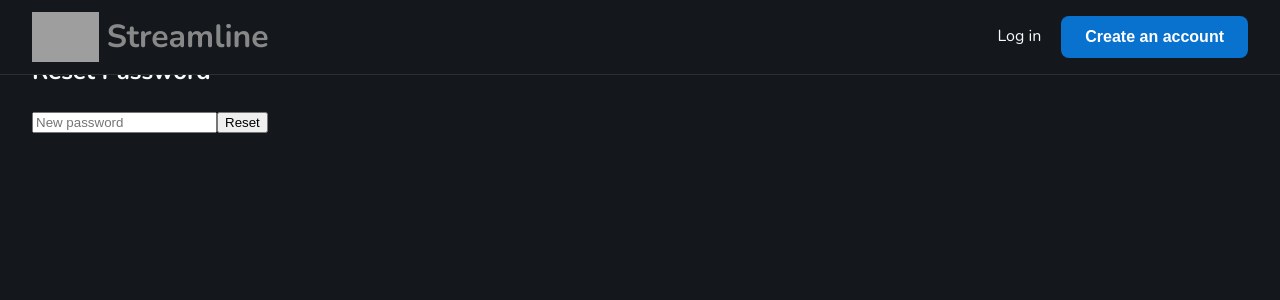
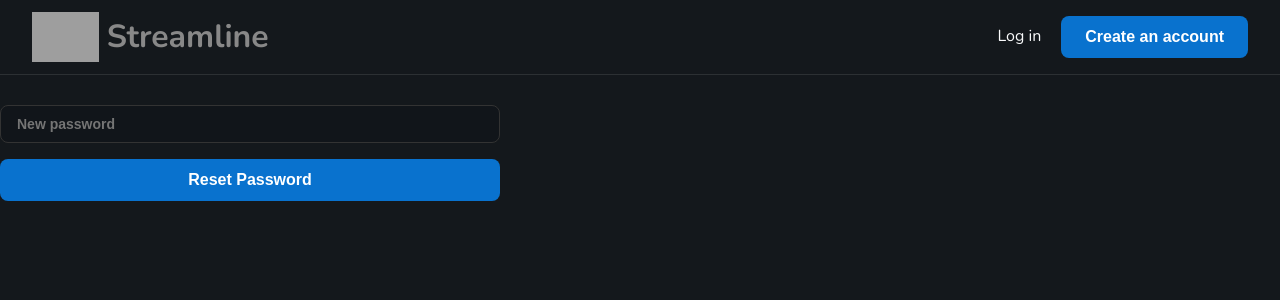
Before and after one commit to shrike012/Streamline, a React (Vite) app in the folder frontend/: page /reset-password in a window 1280 px wide. Shown: the top 300 px of the page. Built offline with nearby package versions, Linux system fonts and the light colour scheme; no server answers; grey boxes are pictures that could not be loaded.

Commit message:
add reset password

```diff
--- a/frontend/src/pages/NicheExplorer.jsx
+++ b/frontend/src/pages/NicheExplorer.jsx
@@ -98,7 +98,7 @@ function NicheExplorer() {
       <Helmet>
         <title>Niche Explorer</title>
       </Helmet>
-      <h1 className="page-title">Niche Explorer</h1>
+      <h1>Niche Explorer</h1>
       <form onSubmit={handleSearch}>
         <div className="input-group-row">
           <input
--- a/frontend/src/pages/ResetPassword.jsx
+++ b/frontend/src/pages/ResetPassword.jsx
@@ -1,40 +1,82 @@
-import React, { useState } from "react";
+import { useState } from "react";
 import { useSearchParams } from "react-router-dom";
+import { Helmet } from "react-helmet-async";
 import { resetPassword } from "../api/apiRoutes";
 
 export default function ResetPassword() {
   const [params] = useSearchParams();
   const token = params.get("token");
+
   const [password, setPassword] = useState("");
   const [message, setMessage] = useState("");
+  const [error, setError] = useState("");
 
   const handleSubmit = async (e) => {
     e.preventDefault();
+    if (password.length < 8) {
+      setError("Password must be at least 8 characters.");
+      return;
+    }
+
     try {
       await resetPassword(token, password);
       setMessage("Password updated successfully.");
     } catch {
-      setMessage("Reset failed.");
+      setError("Reset failed. Try again.");
     }
   };
 
   return (
-    <div style={{ padding: "2rem" }}>
-      <h2>Reset Password</h2>
+    <>
+      <Helmet>
+        <title>Reset Password</title>
+      </Helmet>
+      <div className="page-content">
+        <h1>Reset Password</h1>
+
         {message ? (
-        <p>{message}</p>
+          <p style={{ paddingTop: "1rem", color: "#4caf50" }}>{message}</p>
         ) : (
-        <form onSubmit={handleSubmit}>
+          <form
+            onSubmit={handleSubmit}
+            className="input-group-row"
+            style={{
+              gap: "1rem",
+              marginTop: "2rem",
+              flexDirection: "column",
+              alignItems: "flex-start",
+              maxWidth: "500px",
+            }}
+          >
+            {error && (
+              <p className="error-message" style={{ marginBottom: "0.5rem" }}>
+                {error}
+              </p>
+            )}
+
             <input
               type="password"
               placeholder="New password"
               value={password}
-            onChange={(e) => setPassword(e.target.value)}
+              onChange={(e) => {
+                setPassword(e.target.value);
+                if (error) setError("");
+              }}
+              className="form-input"
+              style={{ width: "100%" }}
               required
             />
-          <button type="submit">Reset</button>
+
+            <button
+              type="submit"
+              className="button-primary"
+              style={{ width: "100%" }}
+            >
+              Reset Password
+            </button>
           </form>
         )}
       </div>
+    </>
   );
 }
--- a/frontend/src/pages/TitleGenerator.jsx
+++ b/frontend/src/pages/TitleGenerator.jsx
@@ -89,7 +89,7 @@ function TitleGenerator() {
         <title>Title Generator</title>
       </Helmet>
       <div className="page-content">
-        <h1 className="page-title">Title Generator</h1>
+        <h1>Title Generator</h1>
 
         {!selectedChannel ? (
           <p style={{ padding: "2rem", color: "#888", textAlign: "center" }}>
```
Lines whose indentation alone changed are shown as unchanged.
